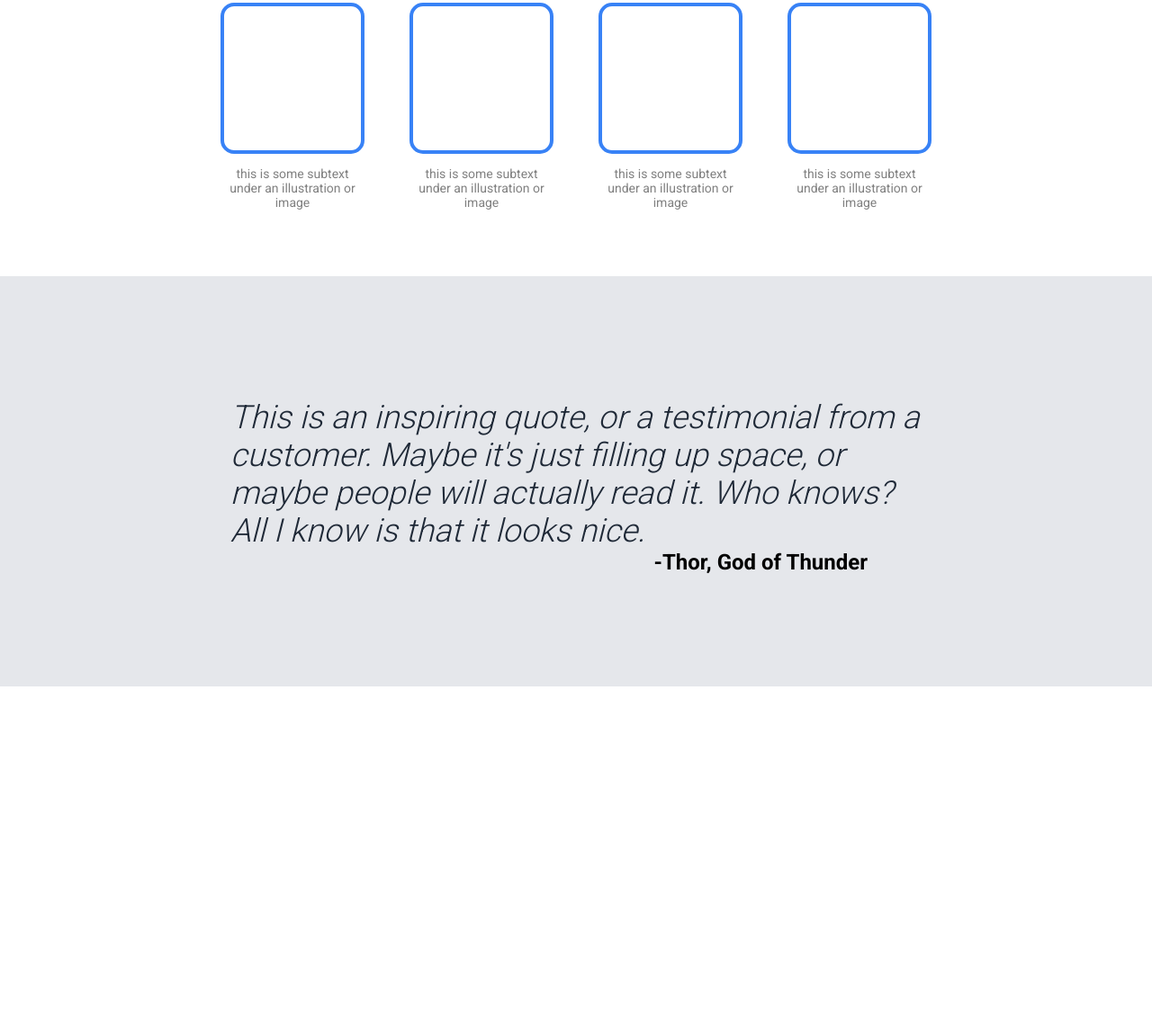
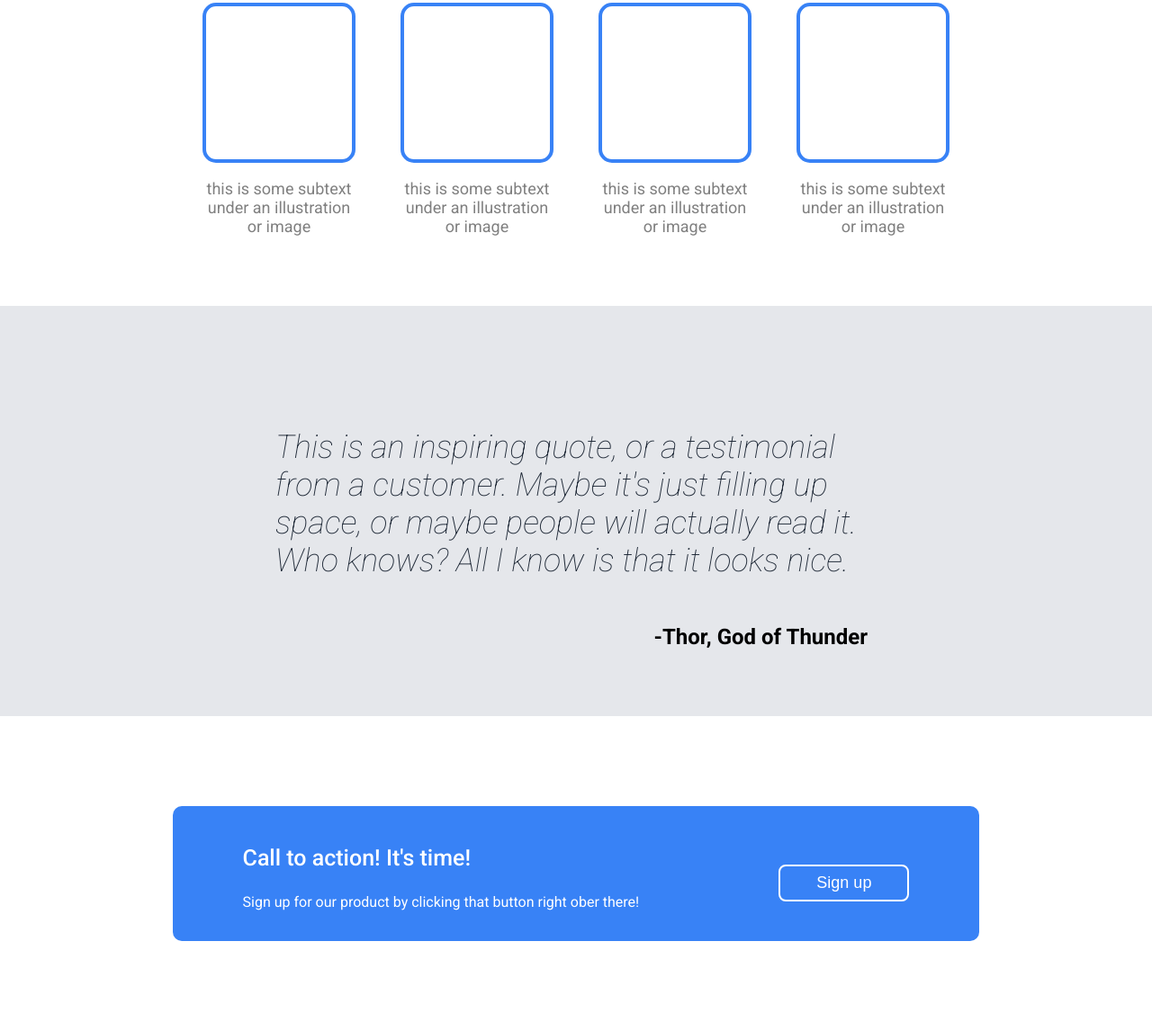
Before and after one commit to RegattaBurrata/LandingPage, a plain HTML site: page index.html in a window 1280 px wide. Shown: the part 629-1775 px from the top of the page at 90% size. Before the commit the page ends 1392 px from the top, so only its background shows below. Drawn offline with Linux system fonts and the light colour scheme.

Commit message:
Add call to action section

```diff
--- a/index.css
+++ b/index.css
@@ -1,4 +1,4 @@
-@import url('https://fonts.googleapis.com/css2?family=Roboto:wght@300;400;700;900&display=swap');
+@import url('https://fonts.googleapis.com/css2?family=Roboto:ital,wght@0,100;0,300;0,400;0,500;0,700;0,900;1,100&display=swap');
 
 body {
     margin: 0px;
@@ -34,7 +34,7 @@ nav > ul {
 li {
     list-style: none;
     font-size: 18px;
-    font-weight: 100;
+    font-weight: 300;
     color: #E5E7EB;
 }
 
@@ -111,13 +111,13 @@ li {
 
 .galleryitem {
     text-align: center;
-    font-size: 14px;
+    font-size: 18px;
     color: gray;
-    width: 160px;
+    width: 170px;
 }
 
 .blueblock {
-    height: 160px;
+    height: 170px;
     border-style: solid;
     border-color: #3882F6;
     border-width: 4px;
@@ -132,8 +132,8 @@ li {
 
 .quotewrapper {
     flex-basis: 60vw;
-    margin-top: 100px;
-    margin-bottom: 100px;
+    margin-top: 50px;
+    margin-bottom: 50px;
 }
 
 .quote {
@@ -142,6 +142,7 @@ li {
     font-weight:100;
     color: #1F2937;
     margin-bottom: 0px;
+    padding: 50px;
 }
 
 .thor {
@@ -151,3 +152,39 @@ li {
     font-weight: bold;
     margin-top: 0px;
 }
+
+.sectioncontainer {
+    display: flex;
+    justify-content: center;
+    padding: 100px;
+}
+.actioncontainer {
+    background-color: #3882F6;
+    width: 70vw;
+    height: 150px;
+    border-radius: 10px;
+    display: flex;
+    justify-content: space-around;
+    align-items: center;
+}
+
+.actiontext {
+    color: white;
+}
+
+.actiontext > h3 {
+    font-weight: 500;
+    font-size: 25px;
+}
+
+.actionbutton > button {
+    background-color: transparent;
+    color: white;
+    margin-top: 20px;
+    border-style: solid;
+    border-color: white;
+    padding: 8px 40px;
+    border-radius: 8px;
+    font-size: 18px;
+    font-weight: 500;
+}
--- a/index.html
+++ b/index.html
@@ -68,6 +68,17 @@
             <p class="thor">-Thor, God of Thunder</p>
         </div>
     </div>
+    <div class="sectioncontainer">
+        <div class="actioncontainer">
+            <div class="actiontext">
+                <h3>Call to action! It's time!</h3>
+                <p>Sign up for our product by clicking that button right ober there!</p>
+            </div>
+            <div class="actionbutton">
+                <button>Sign up</button>
+            </div>
+        </div>
+    </div>
 
 </body>
 </html>
```
